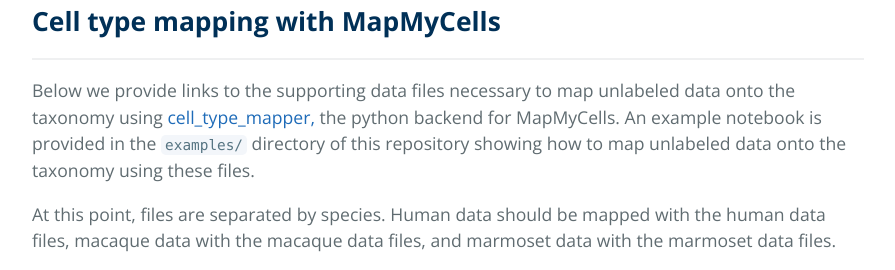
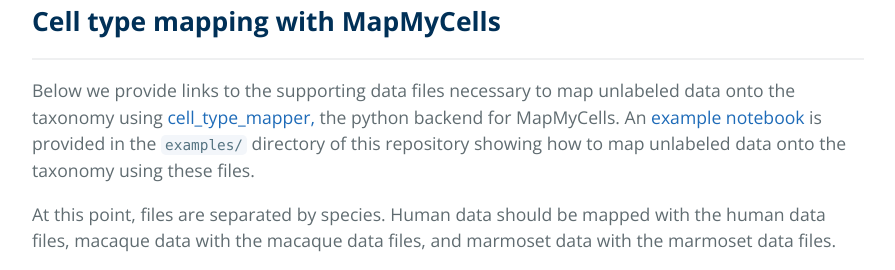
Before and after one commit to AllenInstitute/HMBA_BasalGanglia_Consensus_Taxonomy, a Jekyll site: the page built from index.md, in a window 1280 px wide and 900 px high, scrolled down 2415 px. Shown: the part 155-425 px from the top of the window, without its empty margins (192-1087 px from the left). Built offline with Jekyll 4.4.1, drawn with Linux system fonts in a browser that asks for light colours; the repository's description, which GitHub fills in, is left out; part of the change alters nothing that is shown.

```diff
--- a/index.md
+++ b/index.md
@@ -50,7 +50,9 @@ Additional details about building and organizing Allen Institute Taxonomy (AIT)
 Below we provide links to the supporting data files necessary to map unlabeled
 data onto the taxonomy using
 [cell_type_mapper,](https://github.com/AllenInstitute/cell_type_mapper)
-the python backend for MapMyCells. An example notebook is provided in the
+the python backend for MapMyCells. An
+[example notebook](https://github.com/AllenInstitute/HMBA_BasalGanglia_Consensus_Taxonomy/blob/main/examples/using_MapMyCells_data.ipynb)
+is provided in the
 `examples/` directory of this repository showing how to map unlabeled data
 onto the taxonomy using these files.
 
```
